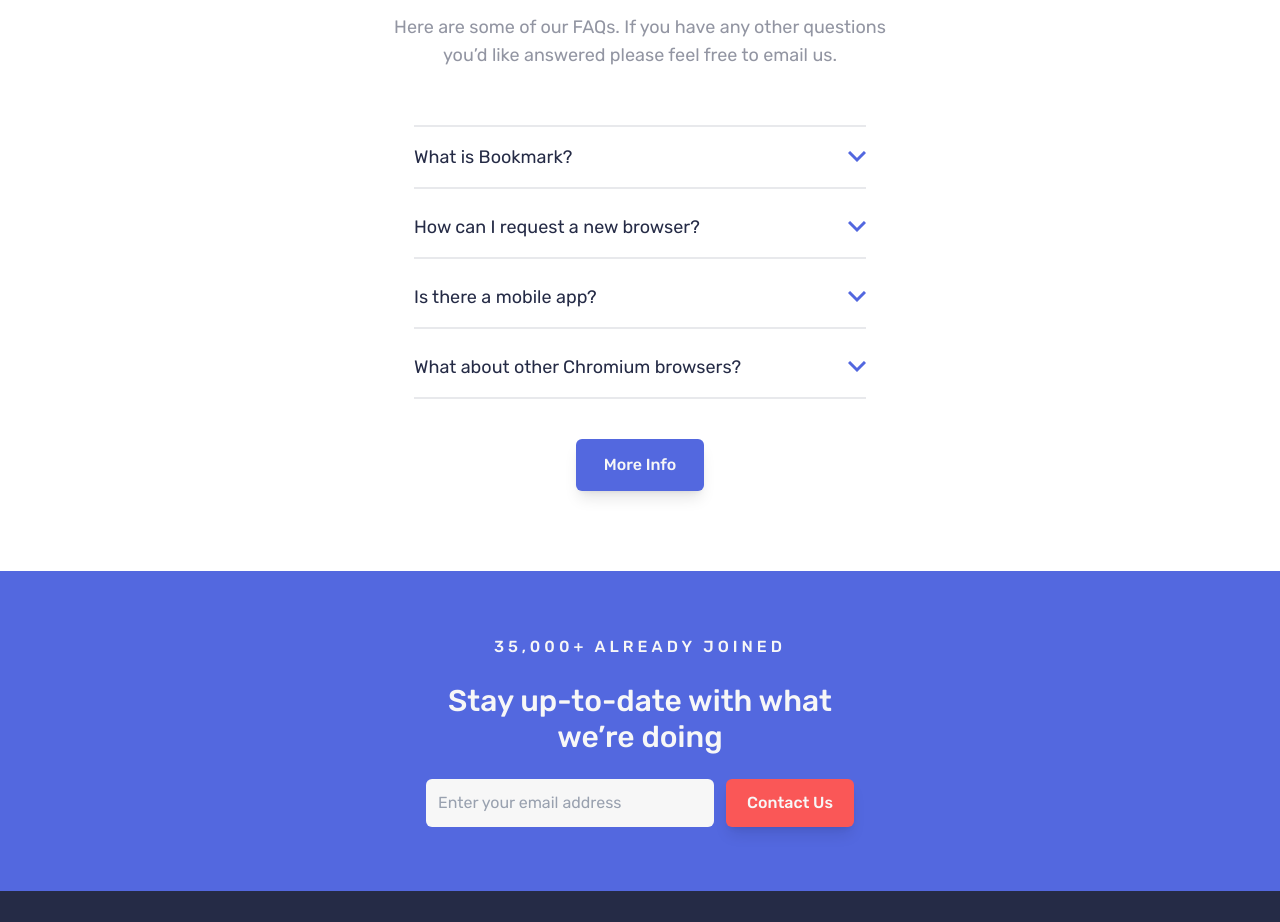
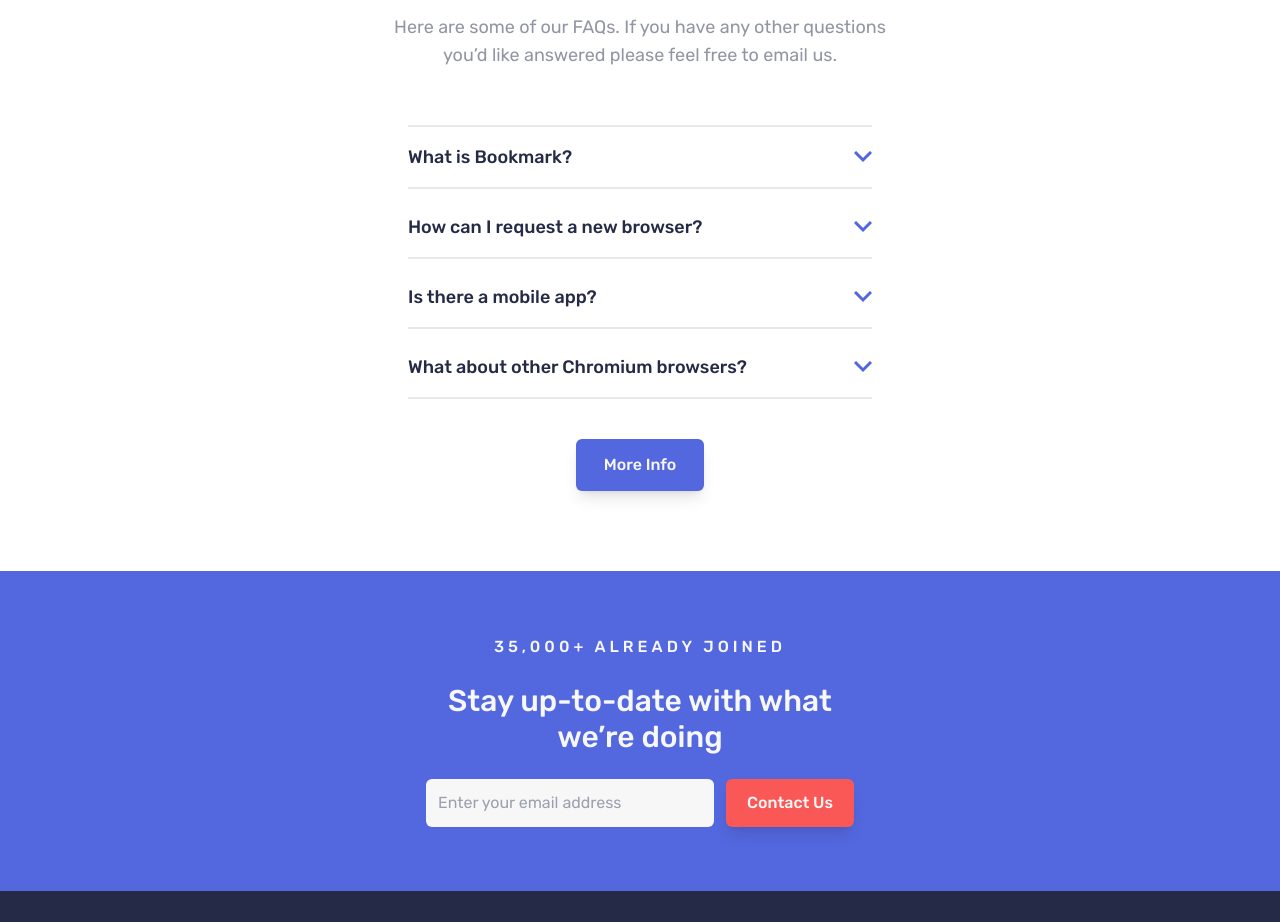
Before and after one commit to Abaljerind/bookmark-landing-page, a React (Vite) app: page / in a window 1280 px wide. Shown: the part 2292-3214 px from the top of the page. Built offline with nearby package versions, Linux system fonts and the light colour scheme.

Commit message:
Style(FAQ): adjust styles for mobile, lg and xl breakpoint
Adjust width and max width for lg and xl breakpoint for <div> in {/* FAQ */}
Adjust font style for mobile width for <p>

```diff
--- a/src/components/FAQ.jsx
+++ b/src/components/FAQ.jsx
@@ -46,7 +46,7 @@
       {/* ./ header */}
 
       {/* FAQ */}
-      <div className="w-full max-w-[500px] px-6 md:mb-4 md:w-2/3">
+      <div className="w-full max-w-[500px] px-6 md:mb-4 md:w-2/3 lg:w-3/5 lg:max-w-[768px] xl:w-2/5">
         {faqs.map((faq, index) => {
           return (
             <div
@@ -54,7 +54,9 @@
               key={index + 1}
             >
               <div className="flex items-center justify-between pb-4">
-                <p className="text-newDarkBlue lg:text-lg">{faq.question}</p>
+                <p className="text-newDarkBlue font-medium lg:text-lg">
+                  {faq.question}
+                </p>
                 <button
                   onClick={() => handleOpen(index)}
                   className="cursor-pointer"
```
